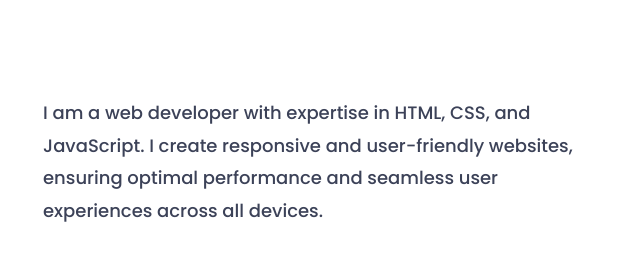
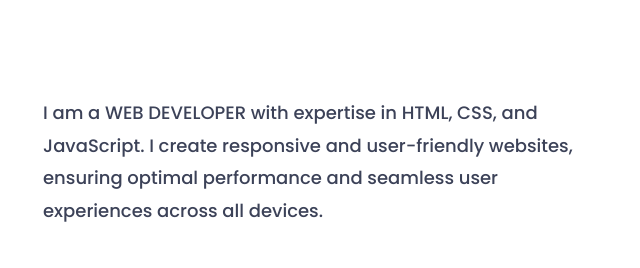
Before and after one commit to G4Guru/ahmer_nadeem, a website: page index.html in a window 1280 px wide. Shown: the part 1020-1288 px from the top of the page, 27-667 px from the left. Drawn offline with nearby package versions, Linux system fonts and the light colour scheme.

Commit message:
Update index.html

```diff
--- a/index.html
+++ b/index.html
@@ -124,7 +124,7 @@
 					<div class="col-sm-6">
 						<div class="single-about-txt">
 							<h3>
-								I am a web developer with expertise in HTML, CSS, and JavaScript. I create responsive
+								I am a WEB DEVELOPER with expertise in HTML, CSS, and JavaScript. I create responsive
 								and user-friendly websites, ensuring optimal performance and seamless user experiences
 								across all devices.
 							</h3>
```
